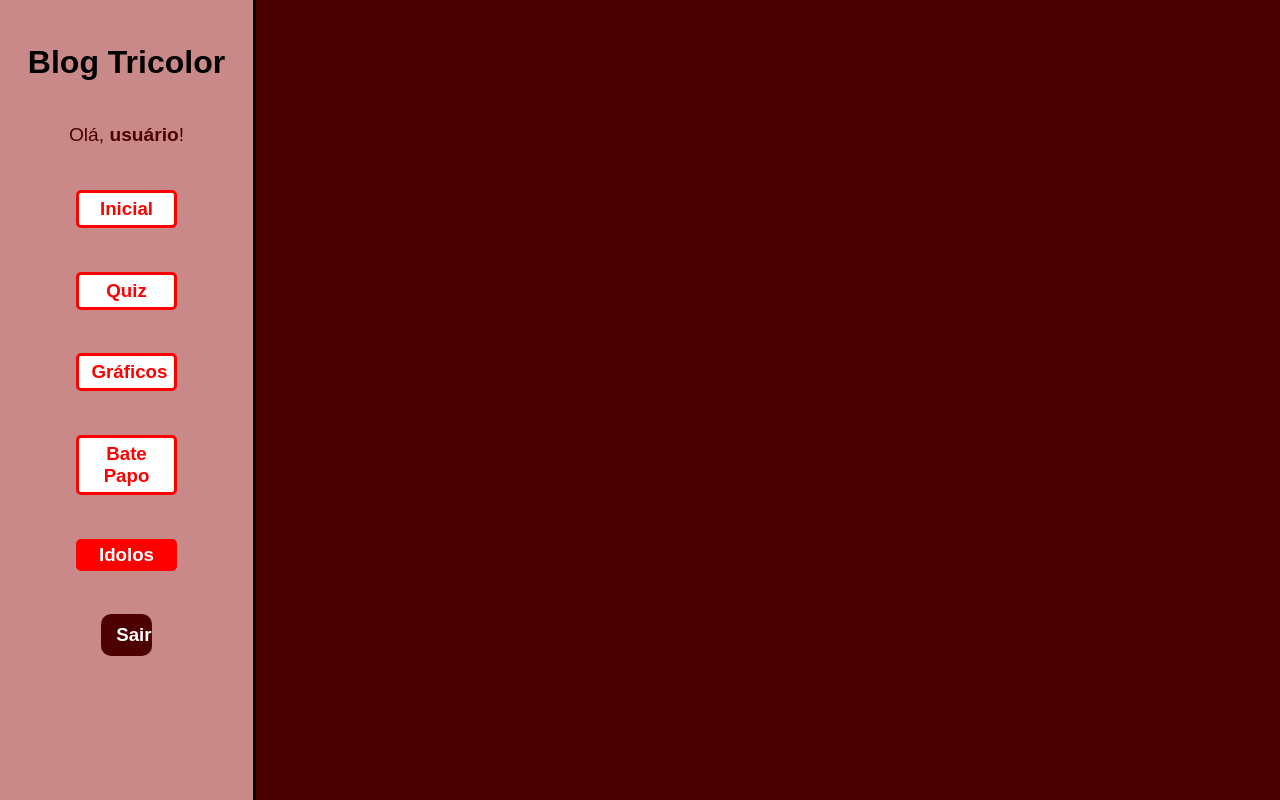
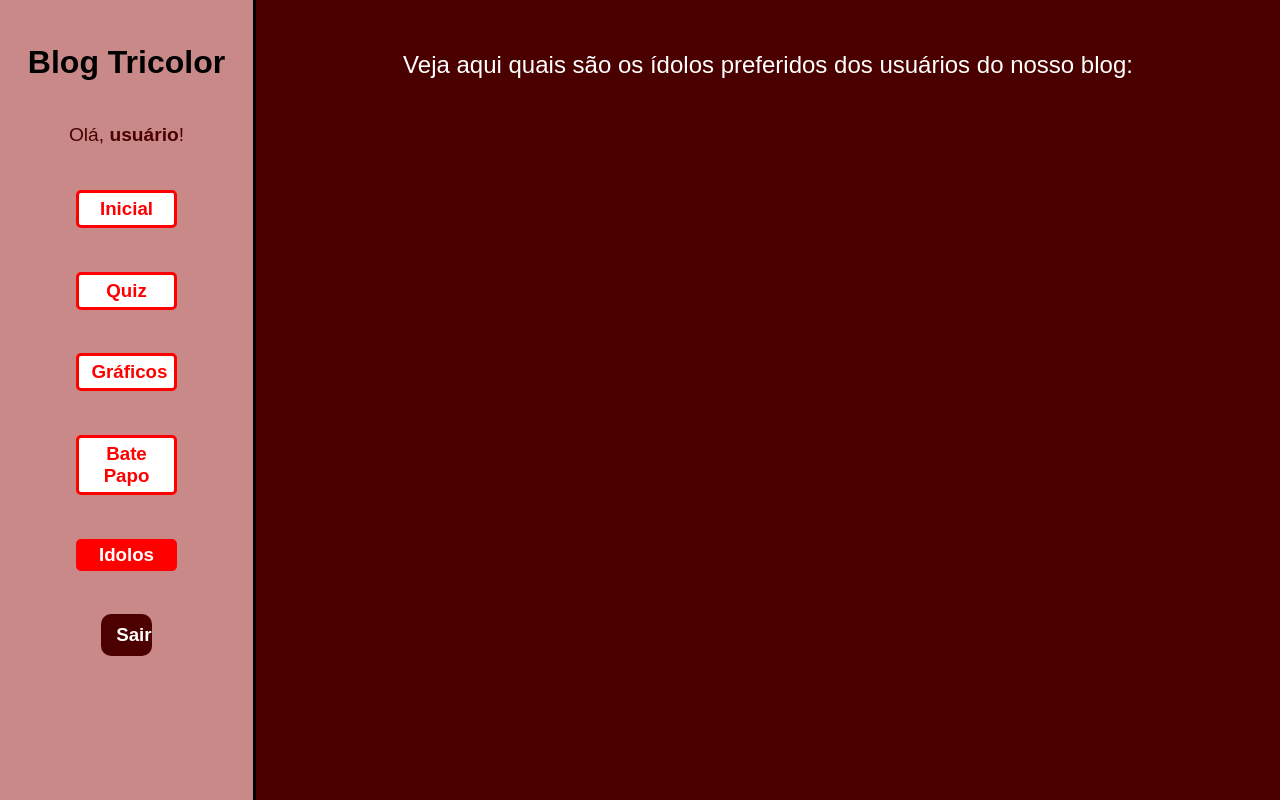
Before and after one commit to ViniciusMiralha/Blog-Tricolor, a website: page public/dashboard/idolosdash.html in a window 1280 px wide. Drawn offline with nearby package versions, Linux system fonts and the light colour scheme; no server answers.

Commit message:
Texto introdutorio pagina de grafico de idolos

```diff
--- a/public/css/dashboards.css
+++ b/public/css/dashboards.css
@@ -676,7 +676,6 @@ justify-content: center;
 }
 
 .dash2 {
-  display: flex;
   width: 80%;
   position: relative;
   top: 0;
@@ -686,6 +685,13 @@ justify-content: center;
   overflow: auto;
 }
 
+.dash2 .inicial1 {
+  display: flex;
+  align-items: center;
+  align-self: center;
+}
+
+
 .graficoidolos{
   display: flex;
   align-items: center;
@@ -693,5 +699,5 @@ justify-content: center;
   height: 500px;
   width: 500px;
   margin-left: 26%;
-  margin-top: 10%;
+  margin-top: 5%;
 }
--- a/public/dashboard/idolosdash.html
+++ b/public/dashboard/idolosdash.html
@@ -67,7 +67,9 @@
         </div>
       <!-- Criação da página inicial para que o usuário, ao cadastrar no site, seja redirecionado à página inicial e não para o quiz como funcionava antigamente. -->
 <div class="dash2">
-
+    <div class="inicial1">
+        Veja aqui quais são os ídolos preferidos dos usuários do nosso blog:
+    </div>
     <!-- Contêiner para o gráfico de ídolos  25/07 -->
     <div class="graficoidolos">
         <!-- Elemento canvas onde o gráfico de pizza será renderizado -->
```
